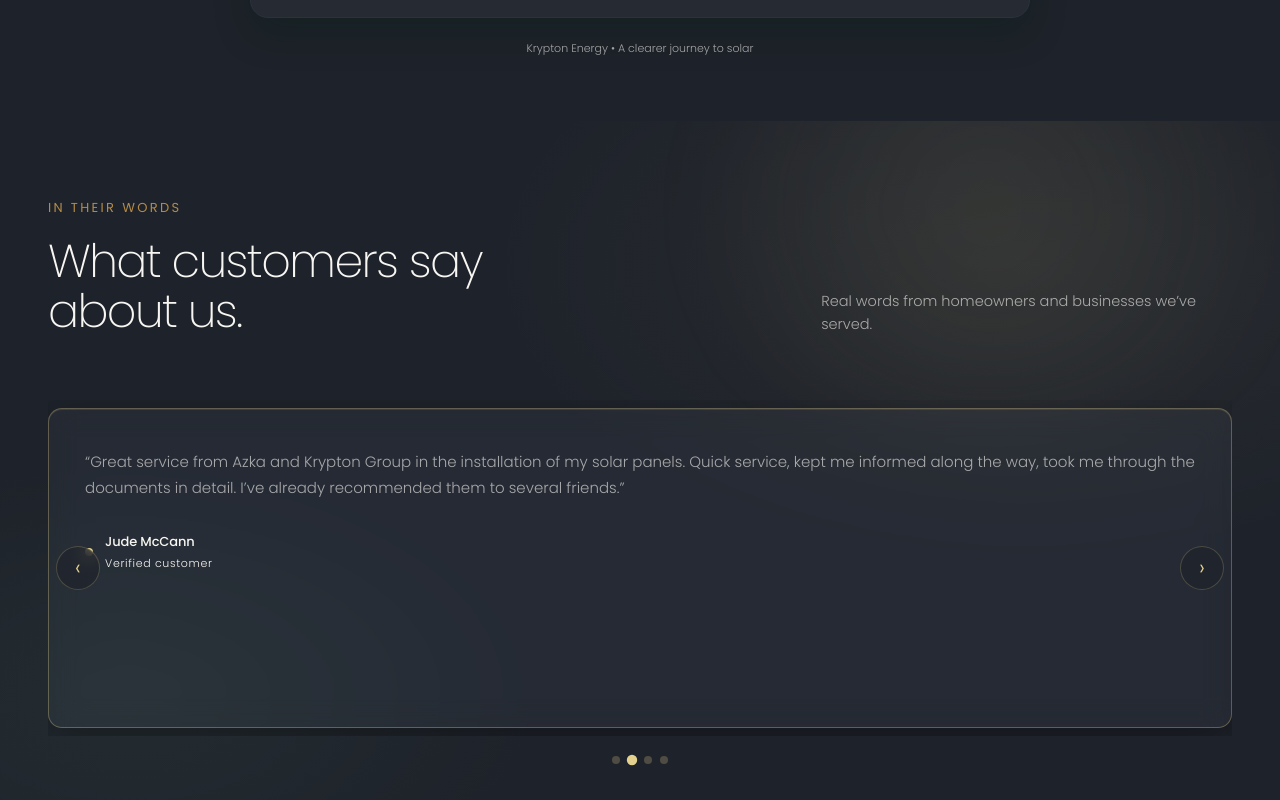
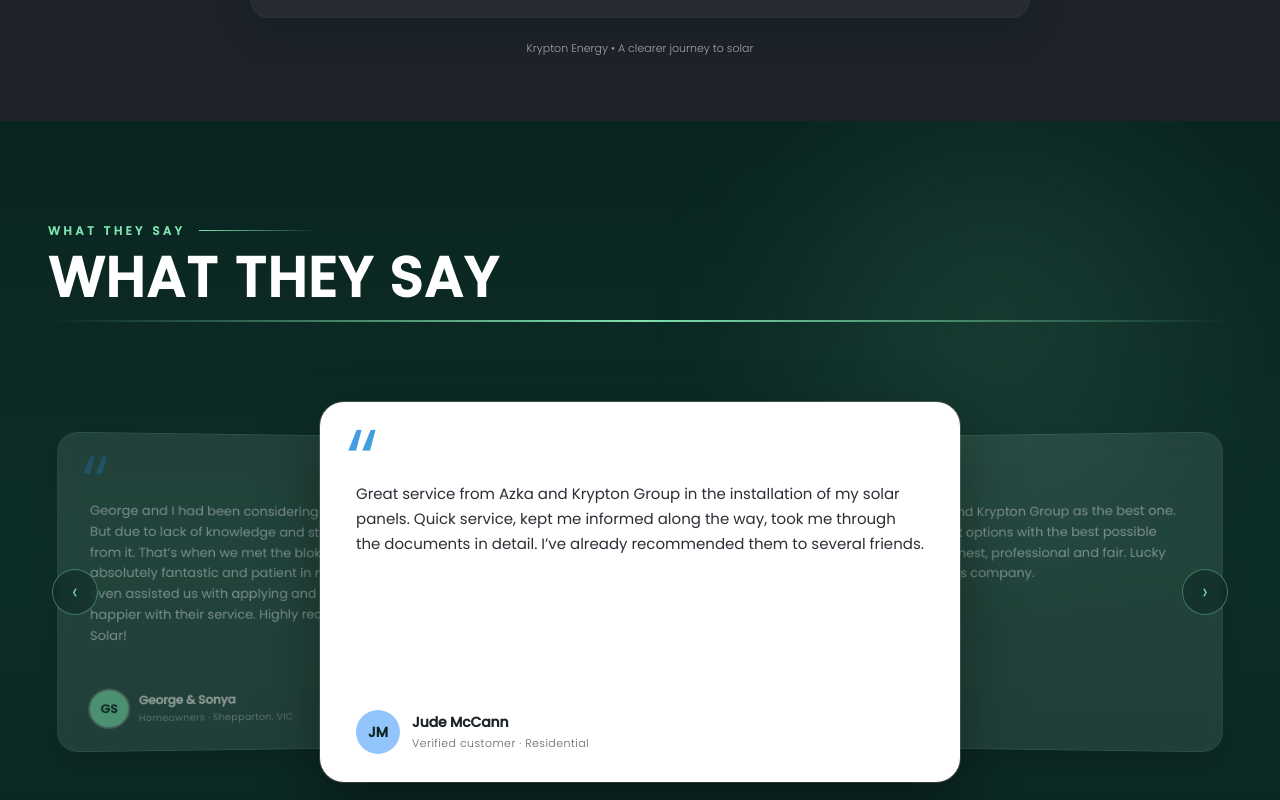
Before and after one commit to codenamesilver-alt/krypton-energy-react, a React (Vite) app in the folder app/: page / in a window 1280 px wide. Shown: the part 3640-4440 px from the top of the page. Built offline with nearby package versions, Linux system fonts and the light colour scheme; no server answers.

Commit message:
Premium 3D stacked testimonial carousel with arrows, dots, autoplay

```diff
--- a/app/src/sections/Testimonials.tsx
+++ b/app/src/sections/Testimonials.tsx
@@ -1,96 +1,128 @@
-import { useEffect, useRef, useState } from 'react'
+import { useCallback, useEffect, useRef, useState } from 'react'
 import '../styles/testimonials.css'
 
-const testimonials = [
-  { author: 'George & Sonya', role: 'Shepparton', text: 'George and I had been considering getting a solar system for over 5 years. But due to lack of knowledge and steep costs, we decided to stay away from it to not make a wrong decision. That’s when we met the blokes from Krypton Group who were absolutely fantastic and patient in running us through all our queries. They even assisted us with applying and securing our rebates. I could not be any happier with their service. Highly recommend to anyone looking to get Solar!' },
-  { author: 'Jude McCann', role: 'Verified customer', text: 'Great service from Azka and Krypton Group in the installation of my solar panels. Quick service, kept me informed along the way, took me through the documents in detail. I’ve already recommended them to several friends.' },
-  { author: 'Amin Nazari', role: 'Verified customer', text: 'Called and received calls many but found Krypton Group as the best one. Azka helped me a lot to choose the right options with the best possible price. I found him and his group very honest, professional and fair. Lucky anyone closing the deal with him and his company.' },
-  { author: 'Frank Stevenson', role: 'Verified customer', text: 'Krypton was fabulous with my install. They gave me a perfect system that can bring my bills to $0. With Christmas around the corner and rising power costs, I am glad I made the jump to Solar now with Krypton. Excellent workmanship with excellent communication. Thank you!' },
+type Testimonial = {
+  name: string
+  role: string
+  company?: string
+  text: string
+  initials: string
+  accent: string
+}
+
+const testimonials: Testimonial[] = [
+  { name: 'George & Sonya', role: 'Homeowners', company: 'Shepparton, VIC', text: 'George and I had been considering getting a solar system for over 5 years. But due to lack of knowledge and steep costs, we decided to stay away from it. That’s when we met the blokes from Krypton Group who were absolutely fantastic and patient in running us through all our queries. They even assisted us with applying and securing our rebates. I could not be any happier with their service. Highly recommend to anyone looking to get Solar!', initials: 'GS', accent: '#7fe3b0' },
+  { name: 'Jude McCann', role: 'Verified customer', company: 'Residential', text: 'Great service from Azka and Krypton Group in the installation of my solar panels. Quick service, kept me informed along the way, took me through the documents in detail. I’ve already recommended them to several friends.', initials: 'JM', accent: '#93c5fd' },
+  { name: 'Amin Nazari', role: 'Verified customer', company: 'Residential', text: 'Called and received calls many but found Krypton Group as the best one. Azka helped me a lot to choose the right options with the best possible price. I found him and his group very honest, professional and fair. Lucky anyone closing the deal with him and his company.', initials: 'AN', accent: '#f9a8d4' },
+  { name: 'Frank Stevenson', role: 'Verified customer', company: 'Residential', text: 'Krypton was fabulous with my install. They gave me a perfect system that can bring my bills to $0. With Christmas around the corner and rising power costs, I am glad I made the jump to Solar now with Krypton. Excellent workmanship with excellent communication. Thank you!', initials: 'FS', accent: '#fcd34d' },
 ]
 
 export default function Testimonials() {
-  const [index, setIndex] = useState(0)
-  const [slideWidth, setSlideWidth] = useState(0)
-  const containerRef = useRef<HTMLDivElement>(null)
-  const pausedRef = useRef(false)
-  const count = testimonials.length
+  const n = testimonials.length
+  const [active, setActive] = useState(0)
+  const [paused, setPaused] = useState(false)
+  const touchStartX = useRef<number | null>(null)
 
-  const gap = 24
-  const slidePct = 1 // one full testimonial at a time
-  const peek = 0
+  const go = useCallback((dir: number) => {
+    setActive((i) => (i + dir + n) % n)
+  }, [n])
 
+  // autoplay
   useEffect(() => {
-    const measure = () => {
-      if (containerRef.current) {
-        setSlideWidth(containerRef.current.clientWidth * slidePct)
-      }
+    if (n <= 1 || paused) return
+    const id = setInterval(() => setActive((i) => (i + 1) % n), 5000)
+    return () => clearInterval(id)
+  }, [n, paused])
+
+  // keyboard
+  useEffect(() => {
+    const onKey = (e: KeyboardEvent) => {
+      if (e.key === 'ArrowLeft') { e.preventDefault(); go(-1) }
+      if (e.key === 'ArrowRight') { e.preventDefault(); go(1) }
     }
-    measure()
-    window.addEventListener('resize', measure)
-    return () => window.removeEventListener('resize', measure)
-  }, [])
+    window.addEventListener('keydown', onKey)
+    return () => window.removeEventListener('keydown', onKey)
+  }, [go])
 
-  useEffect(() => {
-    if (count <= 1) return
-    const id = setInterval(() => {
-      if (!pausedRef.current) setIndex((i) => (i + 1) % count)
-    }, 5500)
-    return () => clearInterval(id)
-  }, [count])
+  // touch
+  const onTouchStart = (e: React.TouchEvent) => { touchStartX.current = e.touches[0].clientX }
+  const onTouchEnd = (e: React.TouchEvent) => {
+    if (touchStartX.current === null) return
+    const dx = e.changedTouches[0].clientX - touchStartX.current
+    touchStartX.current = null
+    if (Math.abs(dx) > 40) go(dx < 0 ? 1 : -1)
+  }
 
-  const prev = () => setIndex((i) => (i - 1 + count) % count)
-  const next = () => setIndex((i) => (i + 1) % count)
-
-  const translateX = slideWidth ? (containerRef.current!.clientWidth * peek) - index * (slideWidth + gap) : 0
+  // position helpers: returns 'left' | 'center' | 'right' | 'hidden'
+  const roleOf = (i: number): 'left' | 'center' | 'right' | 'hidden' => {
+    const d = (i - active + n) % n
+    if (d === 0) return 'center'
+    if (d === 1) return 'right'
+    if (d === n - 1) return 'left'
+    return 'hidden'
+  }
 
   return (
-    <section className="section" id="testimonials">
+    <section className="section testi-section" id="testimonials" aria-label="What customers say about us">
       <div className="wrap">
-        <div className="sec-head">
-          <div>
-            <div className="kicker">In their words</div>
-            <h2>What customers <span>say about us.</span></h2>
+        <div className="testi-head">
+          <span className="testi-kicker">What they say</span>
+          <span className="testi-rule" aria-hidden="true" />
+        </div>
+        <h2 className="testi-title">WHAT THEY SAY</h2>
+        <div className="testi-rule testi-rule--lg" aria-hidden="true" />
+
+        <div
+          className="testi-stage"
+          onMouseEnter={() => setPaused(true)}
+          onMouseLeave={() => setPaused(false)}
+          onFocus={() => setPaused(true)}
+          onBlur={() => setPaused(false)}
+          onTouchStart={onTouchStart}
+          onTouchEnd={onTouchEnd}
+          tabIndex={0}
+          role="region"
+          aria-roledescription="carousel"
+          aria-label="Customer testimonials"
+        >
+          <button className="testi-nav testi-prev" onClick={() => go(-1)} aria-label="Previous testimonial">‹</button>
+
+          <div className="testi-stack">
+            {testimonials.map((t, i) => {
+              const role = roleOf(i)
+              return (
+                <article
+                  key={i}
+                  className={`testi-card testi-card--${role}`}
+                  aria-hidden={role === 'hidden'}
+                  aria-label={`${t.name}, ${t.role}`}
+                >
+                  <span className="testi-quote" aria-hidden="true">“</span>
+                  <p className="testi-text">{t.text}</p>
+                  <div className="testi-author">
+                    <span className="testi-avatar" style={{ background: t.accent }}>{t.initials}</span>
+                    <div>
+                      <div className="testi-name">{t.name}</div>
+                      <div className="testi-role">{t.role}{t.company ? ` · ${t.company}` : ''}</div>
+                    </div>
+                  </div>
+                </article>
+              )
+            })}
           </div>
-          <p>Real words from homeowners and businesses we’ve served.</p>
+
+          <button className="testi-nav testi-next" onClick={() => go(1)} aria-label="Next testimonial">›</button>
         </div>
 
-        <div
-          className="testi-carousel"
-          ref={containerRef}
-          onMouseEnter={() => (pausedRef.current = true)}
-          onMouseLeave={() => (pausedRef.current = false)}
-        >
-          <div
-            className="testi-track"
-            style={{ transform: `translateX(${translateX}px)`, transition: 'transform 0.6s cubic-bezier(.22,.61,.36,1)' }}
-          >
-            {testimonials.map((t, i) => (
-              <div className={`testi-slide${i === index ? ' is-active' : ''}`} key={i} style={{ width: slideWidth || '72%' }}>
-                <div className="testi-card">
-                  <p className="quote">“{t.text}”</p>
-                  <div className="author">
-                    <span className="dot" />
-                    <div>
-                      <div className="name">{t.author}</div>
-                      <div className="role">{t.role}</div>
-                    </div>
-                  </div>
-                </div>
-              </div>
-            ))}
-          </div>
-
-          <button className="testi-nav testi-prev" onClick={prev} aria-label="Previous testimonial">‹</button>
-          <button className="testi-nav testi-next" onClick={next} aria-label="Next testimonial">›</button>
-        </div>
-
-        <div className="testi-dots">
+        <div className="testi-dots" role="tablist" aria-label="Testimonial pagination">
           {testimonials.map((_, i) => (
             <button
               key={i}
-              className={`testi-dot${i === index ? ' is-active' : ''}`}
-              onClick={() => setIndex(i)}
+              role="tab"
+              aria-selected={i === active}
               aria-label={`Go to testimonial ${i + 1}`}
+              className={`testi-dot${i === active ? ' is-active' : ''}`}
+              onClick={() => setActive(i)}
             />
           ))}
         </div>
--- a/app/src/styles/testimonials.css
+++ b/app/src/styles/testimonials.css
@@ -1,39 +1,290 @@
-#testimonials{position:relative;background:radial-gradient(900px 500px at 80% 20%,rgba(228,209,142,.06),transparent 60%),radial-gradient(700px 400px at 10% 80%,rgba(127,227,176,.05),transparent 60%),var(--ink);overflow:hidden}
-#testimonials::before{content:"";position:absolute;top:-20%;right:-10%;width:60%;height:60%;border-radius:50%;
-  background:radial-gradient(circle,rgba(228,209,142,.08),transparent 70%);filter:blur(40px);
-  animation:testiDrift 12s ease-in-out infinite alternate;pointer-events:none;z-index:0}
-#testimonials .wrap{position:relative;z-index:1}
+/* ---------- testimonials: 3D stacked carousel ---------- */
+#testimonials {
+  position: relative;
+  background: linear-gradient(180deg, #0a2420 0%, #0d2e28 50%, #0a2420 100%);
+  overflow: hidden;
+  padding: clamp(64px, 8vw, 100px) 0;
+}
+#testimonials::before {
+  content: "";
+  position: absolute;
+  top: -10%; right: -5%;
+  width: 50%; height: 60%;
+  border-radius: 50%;
+  background: radial-gradient(circle, rgba(127, 227, 176, 0.12), transparent 70%);
+  filter: blur(60px);
+  pointer-events: none;
+  z-index: 0;
+  animation: testiGlow 10s ease-in-out infinite alternate;
+}
+#testimonials .wrap { position: relative; z-index: 1; }
 
-.testi-carousel{position:relative;overflow:hidden;margin-top:32px;padding:8px 0}
-.testi-track{display:flex;gap:24px;will-change:transform}
-.testi-slide{flex:0 0 auto;transition:opacity .4s var(--ease),transform .4s var(--ease)}
-.testi-slide.is-active .testi-card{border-color:rgba(228,209,142,.32);box-shadow:0 12px 40px rgba(0,0,0,.35),inset 0 1px 0 rgba(228,209,142,.12)}
+@keyframes testiGlow {
+  from { transform: translate(0, 0); }
+  to { transform: translate(-6%, 8%); }
+}
 
-.testi-card{background:rgba(247,246,242,.04);border:1px solid rgba(228,209,142,.18);border-radius:14px;
-  padding:40px 36px 36px;position:relative;transition:transform .3s var(--ease),border-color .3s var(--ease),background .3s var(--ease);
-  overflow:hidden;backdrop-filter:blur(14px) saturate(1.2);-webkit-backdrop-filter:blur(14px) saturate(1.2);
-  box-shadow:0 8px 32px rgba(0,0,0,.25),inset 0 1px 0 rgba(228,209,142,.08);height:100%;min-height:320px}
-.testi-card .quote{font-size:15px;font-weight:300;color:var(--muted);line-height:1.7;margin:0 0 18px;position:relative;z-index:1}
-.testi-card .author{display:flex;align-items:center;gap:12px;padding-top:14px;border-top:1px solid var(--hair-soft)}
-.testi-card .author .dot{width:8px;height:8px;border-radius:50%;background:var(--gold-light);flex-shrink:0}
-.testi-card .author .name{font-size:13px;font-weight:500;color:var(--white);letter-spacing:-.01em}
-.testi-card .author .role{font-size:11px;color:var(--muted-2);letter-spacing:.06em;margin-top:2px}
+.testi-head {
+  display: flex;
+  align-items: center;
+  gap: 14px;
+  margin-bottom: 10px;
+}
+.testi-kicker {
+  font-size: 12px;
+  letter-spacing: 0.28em;
+  font-weight: 700;
+  color: #7fe3b0;
+  text-transform: uppercase;
+}
+.testi-rule {
+  flex: 1;
+  height: 1px;
+  background: linear-gradient(90deg, #7fe3b0, transparent);
+  max-width: 120px;
+}
+.testi-rule--lg {
+  height: 2px;
+  max-width: 100%;
+  background: linear-gradient(90deg, transparent, #7fe3b0, transparent);
+  margin-bottom: 40px;
+}
+.testi-title {
+  font-size: clamp(32px, 4.5vw, 56px);
+  font-weight: 700;
+  letter-spacing: 0.02em;
+  line-height: 1;
+  color: #fff;
+  margin: 0 0 14px;
+  text-transform: uppercase;
+}
 
-.testi-nav{position:absolute;top:50%;transform:translateY(-50%);width:44px;height:44px;border-radius:50%;
-  border:1px solid var(--hair);background:rgba(30,34,42,.6);color:var(--gold-light);font-size:22px;
-  cursor:pointer;transition:background .25s,border-color .25s,color .25s;backdrop-filter:blur(8px);z-index:2;
-  display:flex;align-items:center;justify-content:center;line-height:1}
-.testi-nav:hover{background:var(--gold-light);color:var(--ink);border-color:var(--gold-light)}
-.testi-prev{left:8px}
-.testi-next{right:8px}
+/* stage */
+.testi-stage {
+  position: relative;
+  perspective: 1400px;
+  min-height: 420px;
+  display: flex;
+  align-items: center;
+  justify-content: center;
+  padding: 20px 60px;
+  outline: none;
+}
+.testi-stack {
+  position: relative;
+  width: 100%;
+  max-width: 760px;
+  height: 420px;
+  transform-style: preserve-3d;
+}
 
-.testi-dots{display:flex;justify-content:center;gap:8px;margin-top:20px}
-.testi-dot{width:8px;height:8px;border-radius:50%;background:rgba(228,209,142,.25);border:0;cursor:pointer;
-  transition:background .25s,transform .25s;padding:0}
-.testi-dot.is-active{background:var(--gold-light);transform:scale(1.3)}
+/* cards */
+.testi-card {
+  position: absolute;
+  inset: 0;
+  margin: auto;
+  width: 100%;
+  max-width: 640px;
+  height: 380px;
+  border-radius: 24px;
+  padding: 36px 36px 28px;
+  display: flex;
+  flex-direction: column;
+  justify-content: space-between;
+  transition: transform 0.65s cubic-bezier(.22, .61, .36, 1),
+              opacity 0.65s cubic-bezier(.22, .61, .36, 1),
+              background 0.65s ease,
+              box-shadow 0.65s ease,
+              border-color 0.65s ease;
+  will-change: transform, opacity;
+  left: 50%;
+  transform-origin: center center;
+}
+.testi-card--center {
+  z-index: 3;
+  opacity: 1;
+  transform: translateX(-50%) translateZ(0) scale(1);
+  background: #ffffff;
+  color: #1e222a;
+  box-shadow: 0 24px 60px rgba(0, 0, 0, 0.35), 0 0 0 1px rgba(228, 209, 142, 0.25);
+}
+.testi-card--left {
+  z-index: 2;
+  opacity: 0.55;
+  transform: translateX(calc(-50% - 320px)) translateZ(-60px) scale(0.86) rotateY(6deg);
+  background: rgba(207, 245, 228, 0.18);
+  color: #eef4f1;
+  backdrop-filter: blur(6px);
+  box-shadow: 0 12px 30px rgba(0, 0, 0, 0.25);
+  border: 1px solid rgba(127, 227, 176, 0.25);
+}
+.testi-card--right {
+  z-index: 2;
+  opacity: 0.55;
+  transform: translateX(calc(-50% + 320px)) translateZ(-60px) scale(0.86) rotateY(-6deg);
+  background: rgba(207, 245, 228, 0.18);
+  color: #eef4f1;
+  backdrop-filter: blur(6px);
+  box-shadow: 0 12px 30px rgba(0, 0, 0, 0.25);
+  border: 1px solid rgba(127, 227, 176, 0.25);
+}
+.testi-card--hidden {
+  z-index: 1;
+  opacity: 0;
+  transform: translateX(-50%) translateZ(-120px) scale(0.7);
+  pointer-events: none;
+}
 
-@keyframes testiDrift{from{transform:translate(0,0)}to{transform:translate(-8%,6%)}}
-@media (max-width:760px){
-  .testi-nav{width:36px;height:36px;font-size:18px}
-  .testi-prev{left:4px}.testi-next{right:4px}
+/* quote mark */
+.testi-quote {
+  position: absolute;
+  top: 14px;
+  left: 26px;
+  font-size: 96px;
+  line-height: 1;
+  font-family: Georgia, serif;
+  background: linear-gradient(135deg, #3b82f6, #14b8a6);
+  -webkit-background-clip: text;
+  background-clip: text;
+  color: transparent;
+  opacity: 0.9;
+  pointer-events: none;
+  user-select: none;
 }
+.testi-card--center .testi-quote { opacity: 0.9; }
+.testi-card--left .testi-quote,
+.testi-card--right .testi-quote { opacity: 0.5; }
+
+.testi-text {
+  margin: 44px 0 0;
+  font-size: 15px;
+  line-height: 1.65;
+  font-weight: 400;
+  position: relative;
+  z-index: 1;
+}
+.testi-card--center .testi-text { color: #2a2f36; }
+.testi-card--left .testi-text,
+.testi-card--right .testi-text { color: rgba(238, 244, 241, 0.85); }
+
+/* author */
+.testi-author {
+  display: flex;
+  align-items: center;
+  gap: 12px;
+  margin-top: 18px;
+  position: relative;
+  z-index: 1;
+}
+.testi-avatar {
+  width: 44px;
+  height: 44px;
+  border-radius: 50%;
+  display: flex;
+  align-items: center;
+  justify-content: center;
+  font-size: 14px;
+  font-weight: 700;
+  color: #0a2420;
+  flex-shrink: 0;
+  box-shadow: 0 0 0 3px rgba(255, 255, 255, 0.6);
+}
+.testi-card--left .testi-avatar,
+.testi-card--right .testi-avatar {
+  box-shadow: 0 0 0 2px rgba(255, 255, 255, 0.3);
+}
+.testi-name {
+  font-size: 14px;
+  font-weight: 600;
+  letter-spacing: -0.01em;
+}
+.testi-card--center .testi-name { color: #1e222a; }
+.testi-card--left .testi-name,
+.testi-card--right .testi-name { color: #f7f6f2; }
+.testi-role {
+  font-size: 11px;
+  letter-spacing: 0.04em;
+  margin-top: 2px;
+  opacity: 0.7;
+}
+
+/* nav arrows */
+.testi-nav {
+  position: absolute;
+  top: 50%;
+  transform: translateY(-50%);
+  width: 46px;
+  height: 46px;
+  border-radius: 50%;
+  border: 1px solid rgba(127, 227, 176, 0.4);
+  background: rgba(10, 36, 32, 0.5);
+  color: #7fe3b0;
+  font-size: 22px;
+  cursor: pointer;
+  transition: background 0.25s, border-color 0.25s, color 0.25s, transform 0.25s;
+  backdrop-filter: blur(8px);
+  z-index: 4;
+  display: flex;
+  align-items: center;
+  justify-content: center;
+  line-height: 1;
+  padding: 0;
+}
+.testi-nav:hover {
+  background: #7fe3b0;
+  color: #0a2420;
+  border-color: #7fe3b0;
+  transform: translateY(-50%) scale(1.08);
+}
+.testi-prev { left: 4px; }
+.testi-next { right: 4px; }
+
+/* dots */
+.testi-dots {
+  display: flex;
+  justify-content: center;
+  gap: 10px;
+  margin-top: 32px;
+}
+.testi-dot {
+  width: 8px;
+  height: 8px;
+  border-radius: 50%;
+  background: rgba(127, 227, 176, 0.3);
+  border: 0;
+  cursor: pointer;
+  transition: background 0.25s, transform 0.25s, width 0.25s;
+  padding: 0;
+}
+.testi-dot.is-active {
+  background: #7fe3b0;
+  transform: scale(1.3);
+  width: 24px;
+  border-radius: 4px;
+}
+
+/* reduced motion */
+@media (prefers-reduced-motion: reduce) {
+  .testi-card,
+  .testi-nav,
+  .testi-dot { transition: none !important; }
+  #testimonials::before { animation: none; }
+}
+
+/* responsive */
+@media (max-width: 900px) {
+  .testi-stage { padding: 20px 48px; min-height: 380px; }
+  .testi-stack { max-width: 100%; height: 360px; }
+  .testi-card { max-width: 100%; height: 340px; padding: 28px 24px 22px; }
+  .testi-card--left { transform: translateX(calc(-50% - 220px)) translateZ(-60px) scale(0.86) rotateY(6deg); }
+  .testi-card--right { transform: translateX(calc(-50% + 220px)) translateZ(-60px) scale(0.86) rotateY(-6deg); }
+}
+@media (max-width: 640px) {
+  .testi-stage { padding: 16px 40px; min-height: 360px; }
+  .testi-stack { height: 340px; }
+  .testi-card { height: 320px; padding: 24px 20px 20px; }
+  .testi-card--left,
+  .testi-card--right { opacity: 0.35; transform: translateX(-50%) translateZ(-80px) scale(0.8); }
+  .testi-text { font-size: 14px; }
+  .testi-nav { width: 34px; height: 34px; font-size: 18px; }
+}
```
